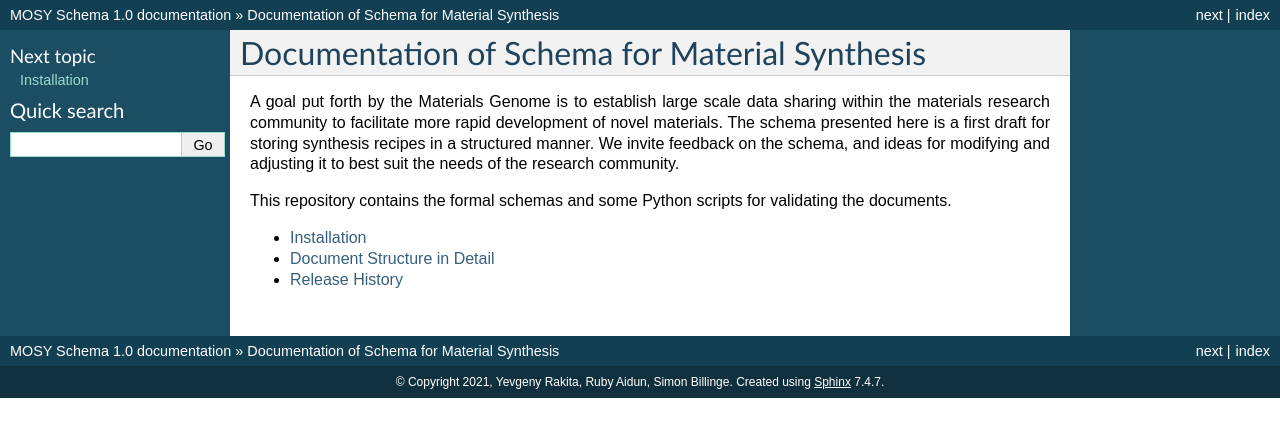
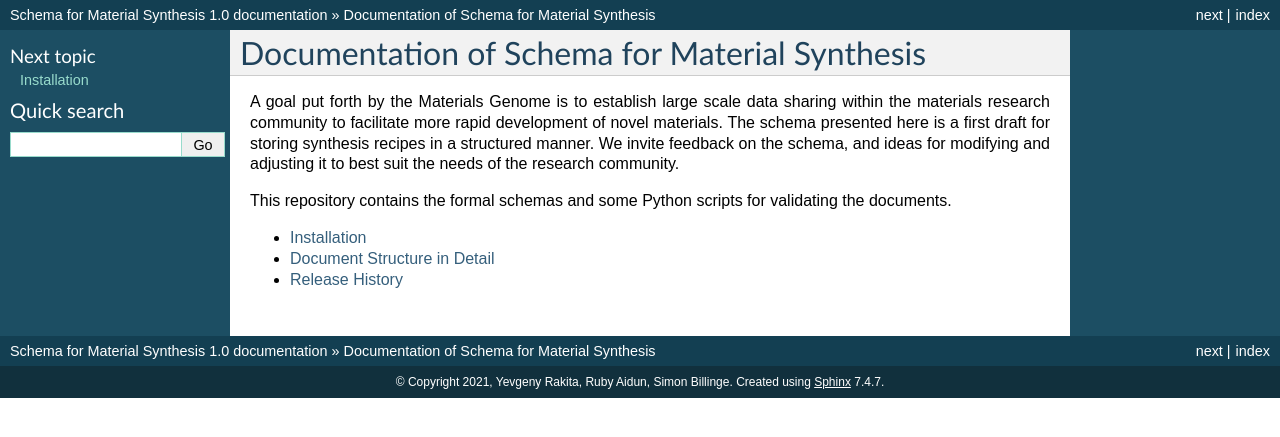
Before and after one commit to GENESIS-EFRC/mosydb-schema, a Sphinx documentation site: the page built from docs/source/index.rst, in a window 1280 px wide. Shown: the top 437 px of the page. Built offline with Sphinx 7.4.7, drawn with Linux system fonts in a browser that asks for light colours.

Commit message:
removed MOSy from the project name

```diff
--- a/docs/source/conf.py
+++ b/docs/source/conf.py
@@ -17,7 +17,7 @@
 
 # -- Project information -----------------------------------------------------
 
-project = 'MOSY Schema'
+project = 'Schema for Material Synthesis'
 copyright = '2021, Yevgeny Rakita, Ruby Aidun, Simon Billinge'
 author = 'Yevgeny Rakita, Ruby Aidun, Simon Billinge'
 
```
